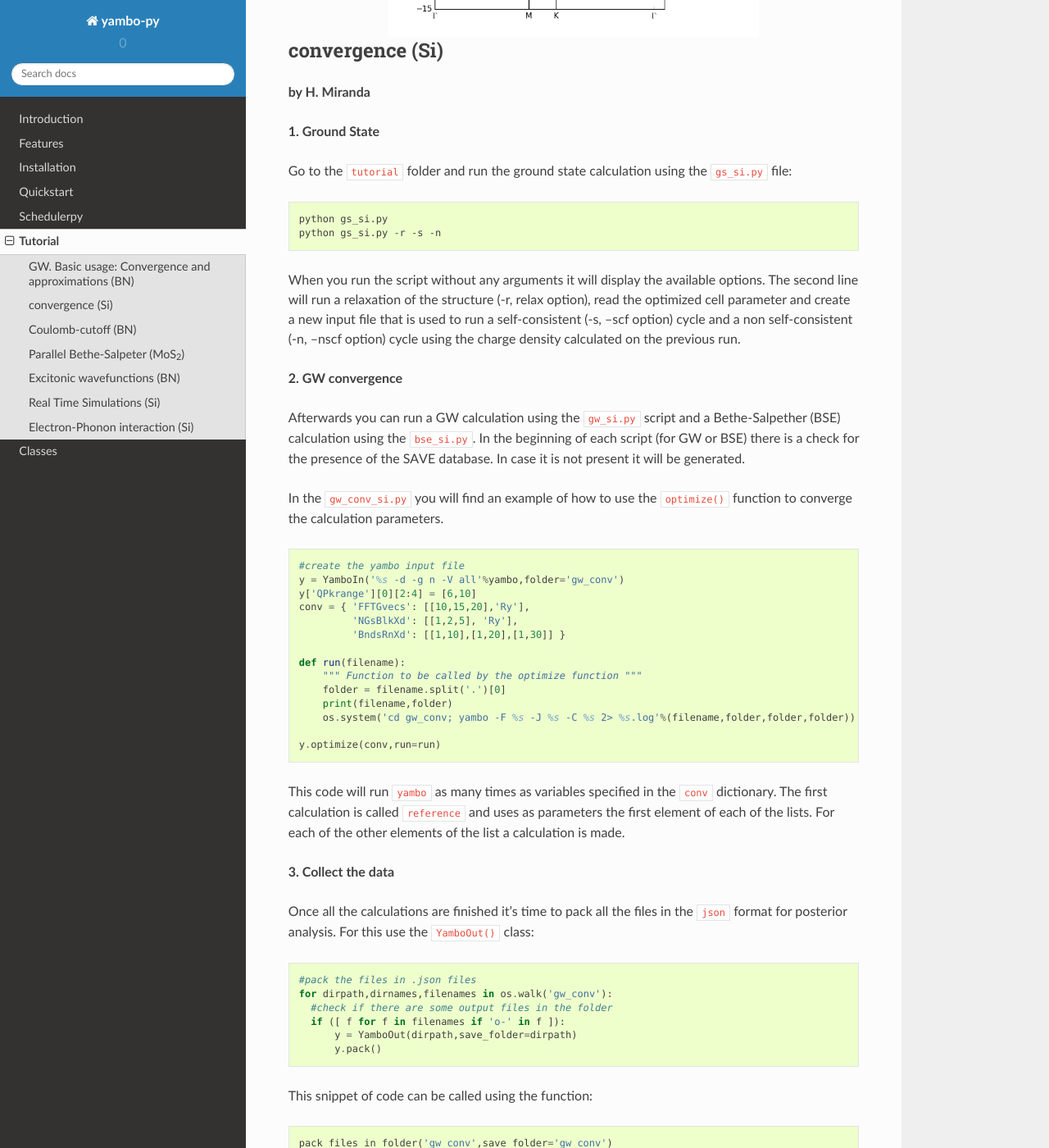
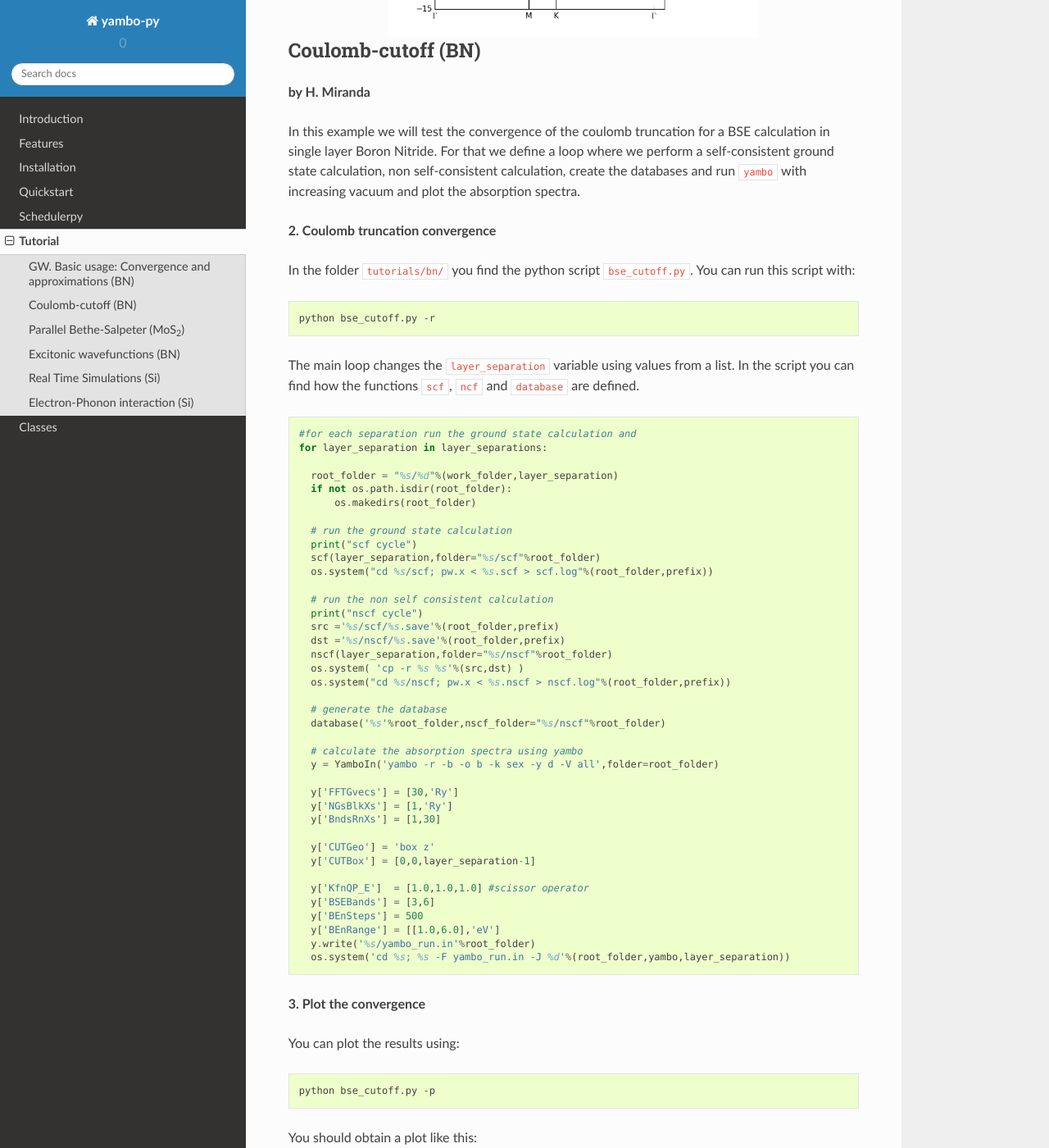
Before and after one commit to yambo-code/yambopy, a Sphinx documentation site: the page built from docs/source/tutorial.rst, in a window 1280 px wide and 1400 px high, scrolled down 5602 px. Shown: the whole window at 82% size. Built offline with Sphinx 7.4.7 and the Read the Docs theme 2.0.0, drawn with Linux system fonts in a browser that asks for light colours; some of the changed text lies outside the part shown.

Commit message:
Eliminate GW Si tutorial

```diff
--- a/docs/source/tutorial.rst
+++ b/docs/source/tutorial.rst
@@ -192,92 +192,6 @@ appreciate big differences. In anycase it is worthy to test during the convergen
 .. image:: figures/GW-newton-secant.png
    :width: 65%
    :align: center
-
-convergence (Si)
---------------------
-**by H. Miranda**
-
-**1. Ground State**
-
-Go to the ``tutorial`` folder and run the ground state calculation using the ``gs_si.py`` file:
-
-.. code-block:: bash
-
-    python gs_si.py
-    python gs_si.py -r -s -n
-
-When you run the script without any arguments it will display the available options.
-The second line will run a relaxation of the structure (-r, relax option), read the optimized cell parameter and create a new input file that is used
-to run a self-consistent (-s, --scf option) cycle and a non self-consistent (-n, --nscf option) cycle using the charge density calculated on the previous run.
-
-**2. GW convergence**
-
-Afterwards you can run a GW calculation using the ``gw_si.py`` script and a Bethe-Salpether (BSE) calculation using the ``bse_si.py``.
-In the beginning of each script (for GW or BSE) there is a check for the presence of the SAVE database. In case it is not present it will be generated.
-
-In the ``gw_conv_si.py`` you will find an example of how to use the ``optimize()`` function to converge the calculation parameters.
-
-.. code-block:: python
-
-    #create the yambo input file
-    y = YamboIn('%s -d -g n -V all'%yambo,folder='gw_conv')
-    y['QPkrange'][0][2:4] = [6,10]
-    conv = { 'FFTGvecs': [[10,15,20],'Ry'],
-             'NGsBlkXd': [[1,2,5], 'Ry'],
-             'BndsRnXd': [[1,10],[1,20],[1,30]] }
-
-    def run(filename):
-        """ Function to be called by the optimize function """
-        folder = filename.split('.')[0]
-        print(filename,folder)
-        os.system('cd gw_conv; yambo -F %s -J %s -C %s 2> %s.log'%(filename,folder,folder,folder))
-
-    y.optimize(conv,run=run)
-
-This code will run ``yambo`` as many times as variables specified in the ``conv`` dictionary.
-The first calculation is called ``reference`` and uses as parameters the first element of each of the lists.
-For each of the other elements of the list a calculation is made.
-
-**3. Collect the data**
-
-Once all the calculations are finished it's time to pack all the files in the ``json`` format for posterior analysis.
-For this use the ``YamboOut()`` class:
-
-.. code-block:: python
-
-  #pack the files in .json files
-  for dirpath,dirnames,filenames in os.walk('gw_conv'):
-    #check if there are some output files in the folder
-    if ([ f for f in filenames if 'o-' in f ]):
-        y = YamboOut(dirpath,save_folder=dirpath)
-        y.pack()
-
-This snippet of code can be called using the function:
-
-.. code-block:: python
-
-    pack_files_in_folder('gw_conv',save_folder='gw_conv')
-
-**4. Plot the data**
-
-After this you should have a set of ``json`` files in the folder, one for each calculation.
-To make a plot of them all you just need to run:
-
-.. code-block:: python
-
-  #plot the results using yambo analyser
-  y = YamboAnalyser('gw_conv')
-  y.plot_gw('qp')
-  path = [[[0.5,   0,   0],'L'],
-          [[  0,   0,   0],'$\Gamma$'],
-          [[  0, 0.5, 0.5],'X'],
-          [[1.0, 1.0, 1.0],'$\Gamma$']]
-  ya.plot_gw_path('qp',path)
-
-You can add more plots by simply adding more files in the folder you give as input to the ``YamboAnalyser()`` class.
-At the end you should obtain a plot like this:
-
-.. image:: figures/gw_si.png
 
 Coulomb-cutoff (BN)
 -------------------------------
```
Also changed, not shown: other parts of docs/source/tutorial.rst (+1 -1 lines).
